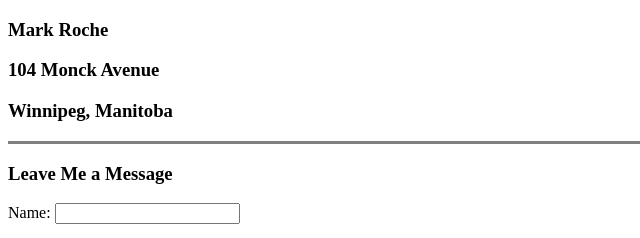
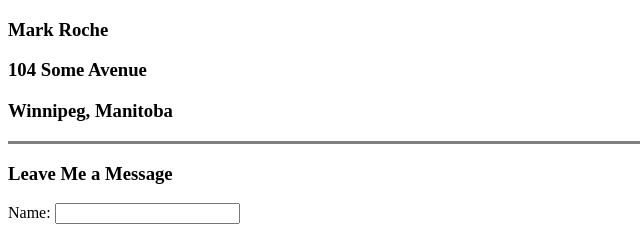
Before and after one commit to rochmark/cv, a plain HTML site: page Contact Me.html in a window 1280 px wide. Shown: the top 238 px of the page, 0-640 px from the left. Drawn offline with Linux system fonts and the light colour scheme.

Commit message:
Changed Address

```diff
--- a/Contact Me.html
+++ b/Contact Me.html
@@ -8,7 +8,7 @@
 
 <body>
   <h3>Mark Roche</h3>
-  <h3>104 Monck Avenue</h3>
+  <h3>104 Some Avenue</h3>
   <h3>Winnipeg, Manitoba</h3>
 
   <hr size="3" noshade>
```
